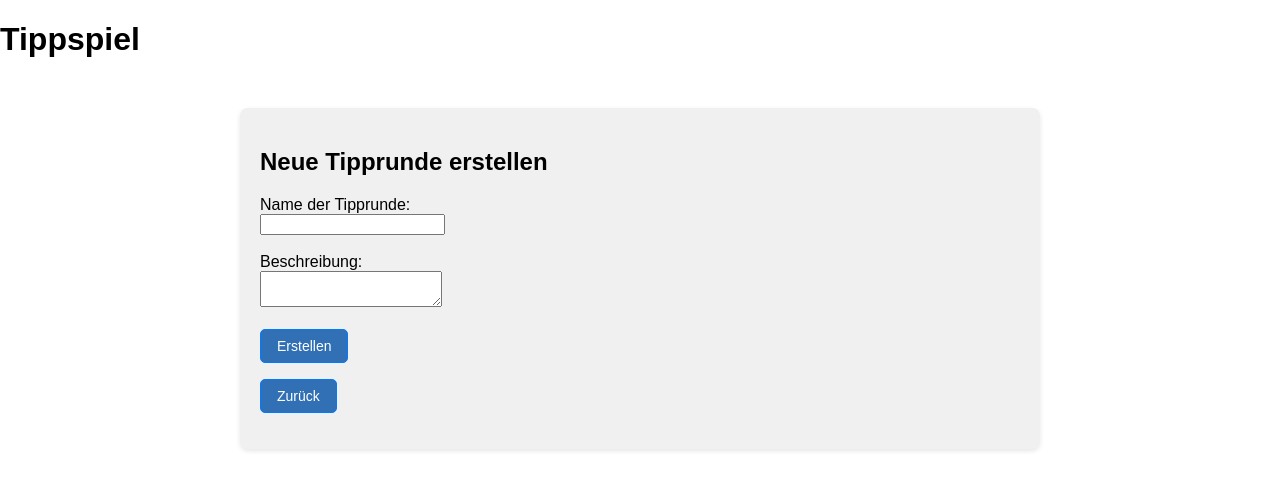
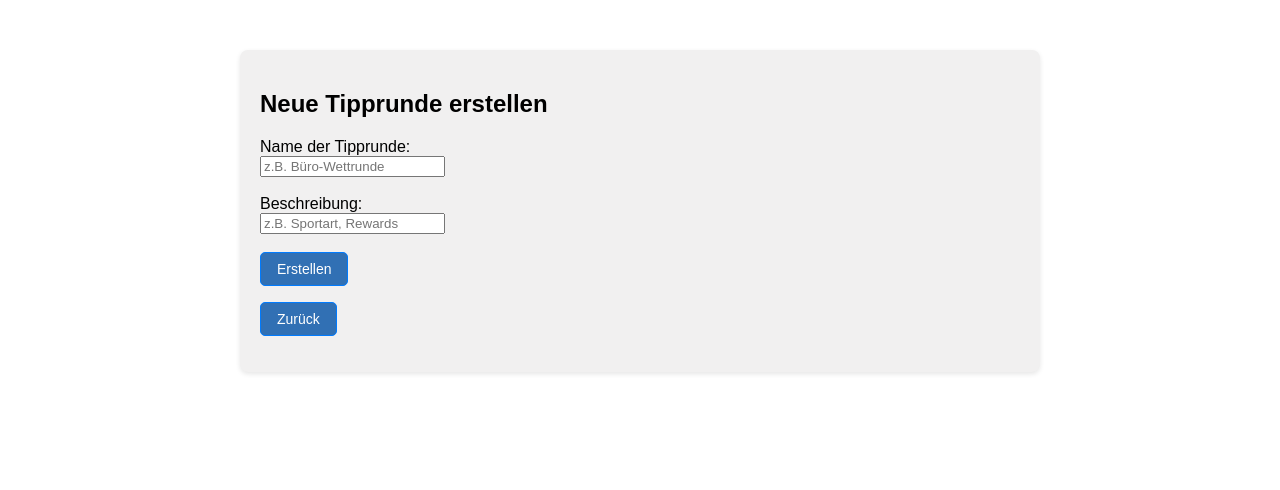
Before and after one commit to laurenzberlin-prog/Tippspiel, a Flask app: page /create-round in a window 1280 px wide. Shown: the top 490 px of the page. Run offline with Flask 3, Linux system fonts and the light colour scheme.

Commit message:
UI: Templates überarbeitet und Header entfernt für schlankeres Layout

```diff
--- a/templates/base.html
+++ b/templates/base.html
@@ -9,9 +9,7 @@
     <link rel="stylesheet" href="{{ url_for('static', filename='style.css') }}">
 </head>
 <body>
-    <header>
-        <h1>Tippspiel</h1>
-    </header>
+
 
     <main>
         {% block content %}{% endblock %}
--- a/templates/create-round.html
+++ b/templates/create-round.html
@@ -8,10 +8,10 @@
 
     <form  method="POST">
         <label for="round_name">Name der Tipprunde:</label><br>
-        <input type="text" id="round_name" name="round_name" required><br><br>
+        <input type="text" id="round_name" name="round_name" placeholder="z.B. Büro-Wettrunde"required><br><br>
 
         <label for="description">Beschreibung:</label><br>
-        <textarea id="description" name="description"></textarea><br><br>
+        <input id="description" name="description" placeholder="z.B. Sportart, Rewards" required><br><br>
 
         <button type="submit" class="button">Erstellen</button>
 
--- a/templates/dashboard.html
+++ b/templates/dashboard.html
@@ -15,7 +15,7 @@
         <h3>Wettspiel beitreten</h3>
         <form method="POST">
             <label for="round_name">Name der Wettrunde:</label><br>
-            <input type="text" id="round_name" name="round_name" required><br><br>
+            <input type="text" id="round_name" name="round_name" placeholder="z.B. Büro-Wettrunde" required><br><br>
             <button type="submit" class="button">Beitreten</button>
         </form>
     </section>
--- a/templates/register.html
+++ b/templates/register.html
@@ -5,7 +5,7 @@
 {% block content %}
 
 <section class="card">
-    <h2 >Registrieren- <br><span class="small-text">Bitte wähle einen Namen und ein Passwort um ein neues Konto zu erstellen.</span></h2>
+    <h2>Registrieren<br><span class="small-text">Bitte wähle einen Namen und ein Passwort um ein neues Konto zu erstellen.</span></h2>
 
 
     {% if error %}
@@ -14,10 +14,10 @@
 
     <form  method="POST">
         <label>Name:</label><br>
-        <input type="text" name="username" required><br><br>
+        <input type="text" name="username" placeholder="z.B. Max Mustermann"required><br><br>
 
         <label>Passwort:</label><br>
-        <input type="password" name="password" required><br><br>
+        <input type="password" name="password" placeholder="***********"required><br><br>
 
         <button type="submit" class="button">Registrieren</button>
 
--- a/templates/tippspiel.html
+++ b/templates/tippspiel.html
@@ -21,10 +21,10 @@
             <input type="text" id="match_date" name="match_date" placeholder="z.B. 06.04.2026" required><br><br>
 
             <label for="home_team"> Heimmannschaft:</label><br>
-            <input type="text" id="home_team" name="home_team" required><br><br>
+            <input type="text" id="home_team" name="home_team" placeholder="z.B. Mexico"required><br><br>
 
              <label for="away_team"> Auswärtsmannschaft:</label><br>
-            <input type="text" id="away_team" name="away_team" required><br><br>
+            <input type="text" id="away_team" name="away_team" placeholder="z.B. Frankreich"required><br><br>
 
             <button type="submit" class="button">Spiel hinzufügen</button>
         </form>
```
Also changed, not shown: templates/login.html (+5 -5 lines).
